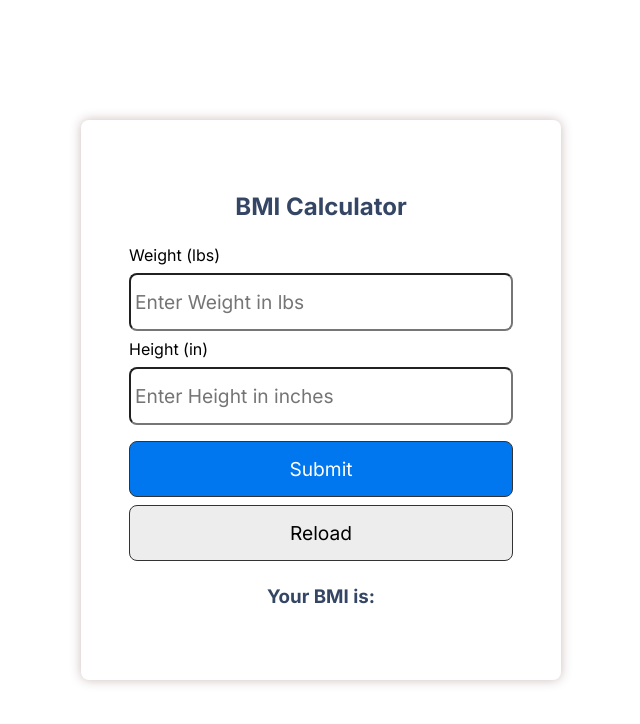
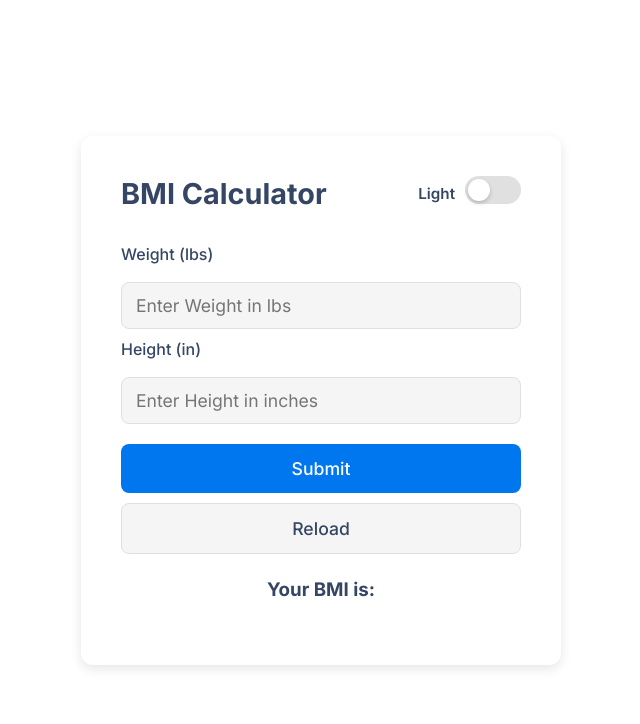
Before and after one commit to iiitl/bmi_calculator, a React (Create React App) app: page / in a window 1280 px wide. Shown: the top 724 px of the page, without its empty margins (319-959 px from the left). Built offline with nearby package versions, Linux system fonts and the light colour scheme.

Commit message:
implemented a dark theme

```diff
--- a/src/App.js
+++ b/src/App.js
@@ -1,6 +1,6 @@
 import './App.css';
 import './index.css'
-import React, {useState} from 'react'
+import React, {useState, useEffect} from 'react'
 
 function App() {
   const [weight, setWeight] = useState('')
@@ -8,6 +8,15 @@ function App() {
   const [bmi, setBmi] = useState('')
   const [message, setMessage] = useState('')
   const [error, setError] = useState(null)
+  const [theme, setTheme] = useState('light');
+
+  useEffect(() => {
+    document.documentElement.setAttribute('data-theme', theme);
+  }, [theme]);
+
+  const toggleTheme = () => {
+    setTheme(theme === 'light' ? 'dark' : 'light');
+  };
 
   const validateInputs = () => {
     if (weight.trim() === '' || height.trim() === '') {
@@ -72,8 +81,24 @@ function App() {
   return (
     <div className="app">
       <div className='container'>
-        <h2 className='center'>BMI Calculator</h2>
-
+      <div className="header-container">
+          <h2>BMI Calculator</h2>
+          <div className="theme-switcher">
+            {theme === 'light' ? (
+              <span className="theme-label active">Light</span>
+            ) : (
+              <span className="theme-label active">Dark</span>
+            )}
+            <label className="toggle-switch">
+              <input
+                type="checkbox"
+                checked={theme === 'dark'}
+                onChange={toggleTheme}
+              />
+              <span className="toggle-slider"></span>
+            </label>
+          </div>
+        </div>
         {error && (
           <div className="error-dialog">
             <p>{error}</p>
--- a/src/index.css
+++ b/src/index.css
@@ -1,100 +1,210 @@
 @import url('https://fonts.googleapis.com/css2?family=Inter:wght@100;200;300;400;500;600;700;800;900&family=Poppins:ital,wght@0,100;0,200;0,300;0,400;0,500;0,600;0,700;0,800;0,900;1,100;1,200;1,300;1,400;1,500;1,600;1,700;1,800;1,900&display=swap');
 
+:root {
+  --primary-bg: #ffffff;
+  --secondary-bg: #f5f5f5;
+  --text-color: #354665;
+  --primary-btn: #0077EE;
+  --error-bg: #ffebee;
+  --error-border: #ef5350;
+  --error-text: #c62828;
+  --shadow-color: rgba(0, 0, 0, 0.1);
+  --toggle-inactive: #e0e0e0;
+}
+
+[data-theme="dark"] {
+  --primary-bg: #121212;
+  --secondary-bg: #1e1e1e;
+  --text-color: #ffffff;
+  --primary-btn: #61dafb;
+  --error-bg: #3a1a1a;
+  --error-border: #8b3e3e;
+  --error-text: #ff8a8a;
+  --shadow-color: rgba(0, 0, 0, 0.3);
+  --toggle-inactive: #444444;
+}
 
 * {
   box-sizing: border-box;
   margin: 0;
   padding: 0;
-  font-family: 'Inter', sans-if;
+  font-family: 'Inter', sans-serif;
 }
 
 .app {
   display: flex;
-
   justify-content: center;
   align-items: center;
   width: 100vw;
   min-height: 100vh;
+  background-color: var(--primary-bg);
+  transition: background-color 0.4s ease;
 }
 
 .container {
-  box-shadow: 0px 0px 12px #ccbdbd;
-  border-radius: 8px;
-  padding: 3rem;
-  max-width: 600px;
+  box-shadow: 0px 4px 12px var(--shadow-color);
+  border-radius: 12px;
+  padding: 2.5rem;
+  width: 480px;
+  max-width: 95%;
+  background-color: var(--primary-bg);
+  transition: all 0.4s ease;
 }
 
+.header-container {
+  display: flex;
+  justify-content: space-between;
+  align-items: center;
+  margin-bottom: 2rem;
+  gap: 20px;
+}
+
+h2 {
+  margin: 0;
+  color: var(--text-color);
+  font-size: 1.8rem;
+  font-weight: 700;
+  white-space: nowrap;
+}
+
+/* Enhanced Toggle Switch */
+.theme-switcher {
+  display: flex;
+  align-items: center;
+  gap: 10px;
+}
+
+.theme-label {
+  font-size: 0.95rem;
+  font-weight: 500;
+  color: var(--text-color);
+  opacity: 0;
+  width: 0;
+  overflow: hidden;
+  transition: all 0.3s ease;
+}
+
+.theme-label.active {
+  opacity: 1;
+  width: auto;
+  font-weight: 600;
+}
+
+.toggle-switch {
+  position: relative;
+  display: inline-block;
+  width: 56px;
+  height: 28px;
+  flex-shrink: 0;
+}
+
+.toggle-switch input {
+  opacity: 0;
+  width: 0;
+  height: 0;
+}
+
+.toggle-slider {
+  position: absolute;
+  cursor: pointer;
+  top: 0;
+  left: 0;
+  right: 0;
+  bottom: 0;
+  background-color: var(--toggle-inactive);
+  transition: all 0.4s cubic-bezier(0.25, 0.8, 0.25, 1);
+  border-radius: 34px;
+}
+
+.toggle-slider:before {
+  position: absolute;
+  content: "";
+  height: 22px;
+  width: 22px;
+  left: 3px;
+  bottom: 3px;
+  background-color: white;
+  transition: all 0.4s cubic-bezier(0.25, 0.8, 0.25, 1);
+  border-radius: 50%;
+  box-shadow: 0 2px 4px rgba(0, 0, 0, 0.2);
+}
+
+input:checked + .toggle-slider {
+  background-color: var(--primary-btn);
+}
+
+input:checked + .toggle-slider:before {
+  transform: translateX(28px);
+}
+
+/* Rest of your existing styles... */
 input {
   width: 100%;
-  font-size: 1.2rem;
-  padding: 15px 4px;
-  margin: 8px 0;
+  font-size: 1.1rem;
+  padding: 12px 14px;
+  margin: 10px 0;
   border-radius: 8px;
+  background-color: var(--secondary-bg);
+  color: var(--text-color);
+  border: 1px solid var(--toggle-inactive);
+  transition: all 0.3s ease;
 }
 
 .btn {
   display: block;
   width: 100%;
-  font-size: 1.2rem;
-  margin: 8px 0;
-  padding: 15px 0;
-  background-color: #0077EE;
+  font-size: 1.1rem;
+  margin: 10px 0;
+  padding: 14px 0;
+  background-color: var(--primary-btn);
   color: #fff;
-  border: 1px solid #333;
+  border: none;
   border-radius: 8px;
   cursor: pointer;
+  font-weight: 500;
+  transition: all 0.3s ease;
 }
-/* unvisited link */
-
-
 
 .btn-outline {
-  background-color: #ededed;
-    color: #000000;
+  background-color: var(--secondary-bg);
+  color: var(--text-color);
+  border: 1px solid var(--toggle-inactive);
 }
 
 .center {
   text-align: center;
   margin: 24px 0;
-  color: #354665;
-}
-.input_val
-{
-  color: #354665;
-}
-p {
-  margin: 10px 0;
+  color: var(--text-color);
 }
 
-.img-container {
+p {
+  margin: 12px 0;
+  color: var(--text-color);
+  font-size: 1.1rem;
+  line-height: 1.5;
+}
+
+.error-dialog {
+  background-color: var(--error-bg);
+  border: 1px solid var(--error-border);
+  border-radius: 8px;
+  padding: 1rem;
+  margin-bottom: 1.5rem;
+  color: var(--error-text);
   text-align: center;
 }
 
-.img-container img {
-  height: 200px;
-}
-
-.error-dialog {
-  background-color: #ffebee;
-  border: 1px solid #ef5350;
-  border-radius: 8px;
-  padding: 1rem;
-  margin-bottom: 1rem;
-  color: #c62828;
-  text-align: center;
-}
-
-.error-dialog p {
-  margin-bottom: 1rem;
-}
-
 .btn-error {
-  background-color: #ef5350;
+  background-color: var(--error-border);
   color: white;
   margin: 0 auto;
   width: 50%;
 }
 
-.btn-error:hover {
-  background-color: #d32f2f;
+label {
+  color: var(--text-color);
+  display: block;
+  margin-bottom: 8px;
+  font-weight: 500;
+  font-size: 1rem;
 }
```
